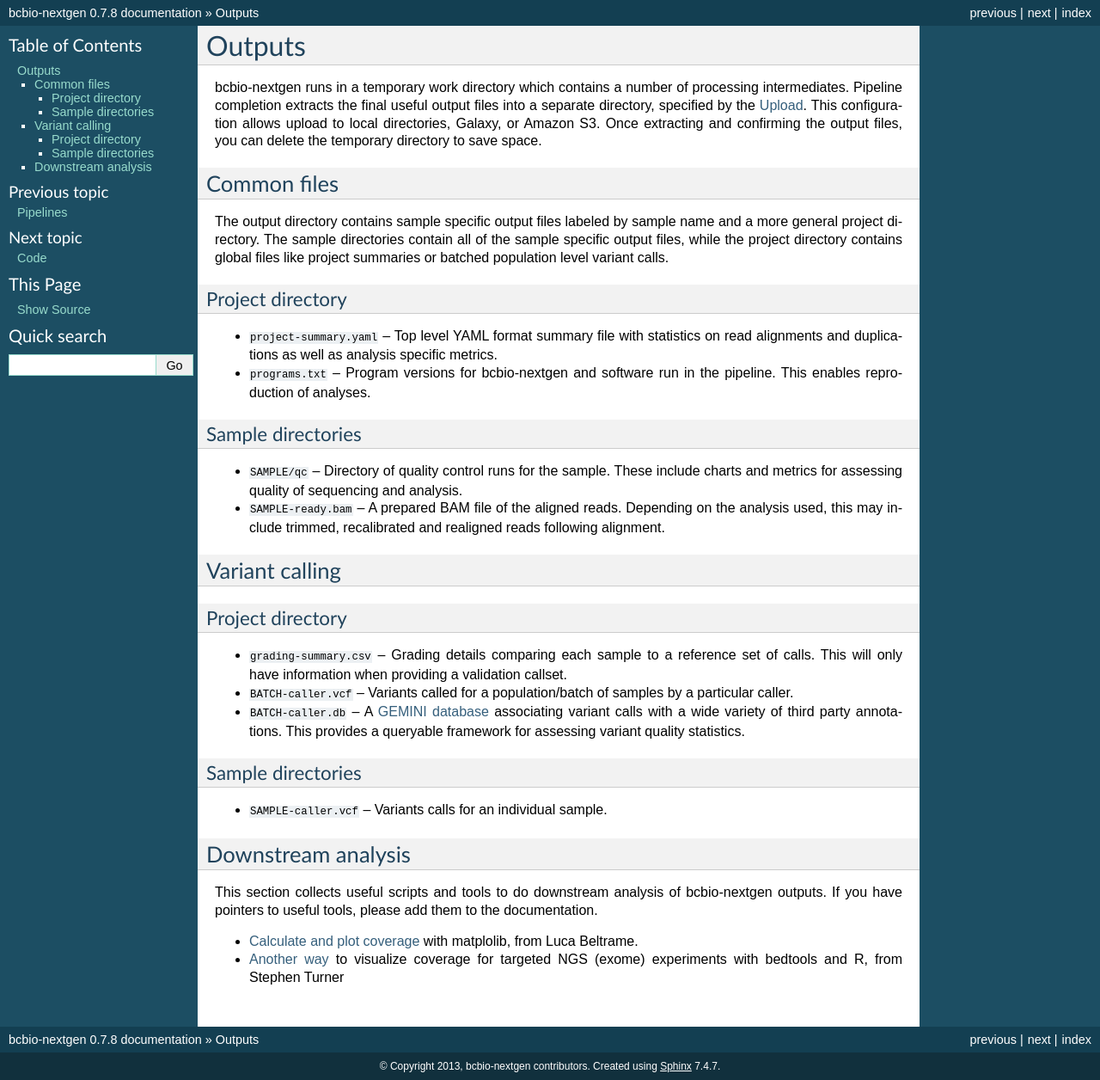
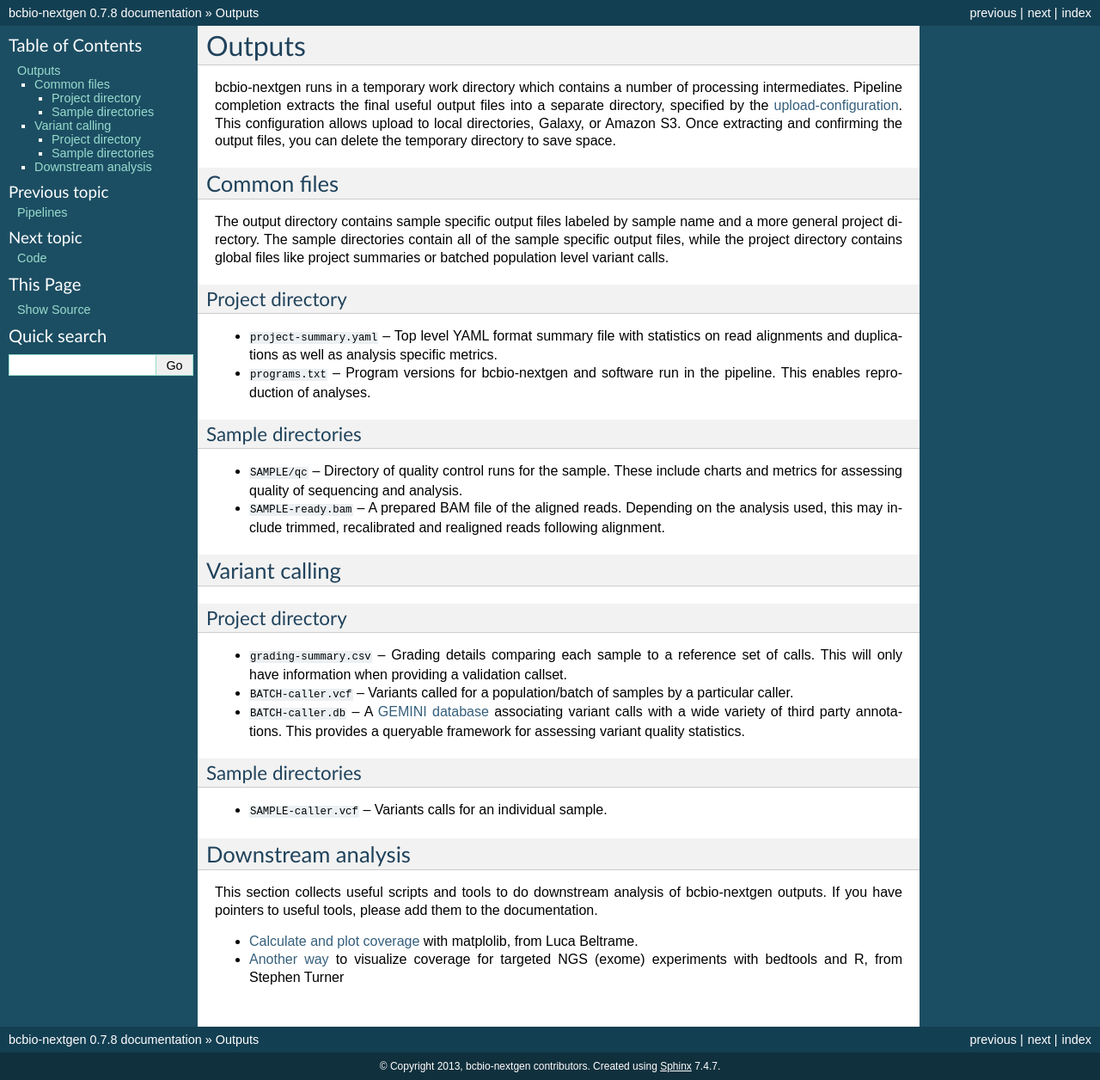
Before and after one commit to bcbio/bcbio-nextgen, a Sphinx documentation site: the page built from docs/contents/outputs.rst, in a window 1280 px wide. Shown: the whole page at 86% size. Built offline with Sphinx 7.4.7, drawn with Linux system fonts in a browser that asks for light colours.

Commit message:
add ngscat to downstream analysis
add another tool to assess the efficiency of targeted enrichment sequencing

fix upload configuration link

```diff
--- a/docs/contents/outputs.rst
+++ b/docs/contents/outputs.rst
@@ -3,9 +3,11 @@
 bcbio-nextgen runs in a temporary work directory which contains a
 number of processing intermediates. Pipeline completion extracts the
 final useful output files into a separate directory, specified by the
-:ref:`upload-configuration`. This configuration allows upload to local
+`upload-configuration`_. This configuration allows upload to local
 directories, Galaxy, or Amazon S3. Once extracting and confirming the
 output files, you can delete the temporary directory to save space.
+
+.. _upload-configuration: https://github.com/chapmanb/bcbio-nextgen/blob/master/docs/contents/configuration.rst#upload
 
 Common files
 ============
```
